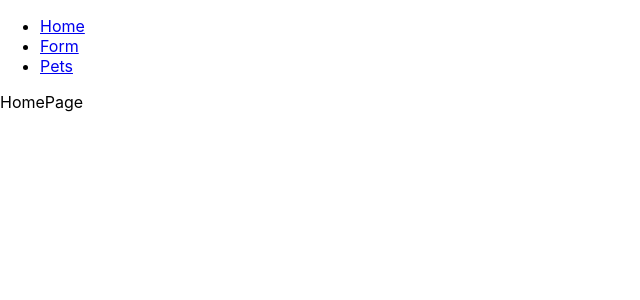
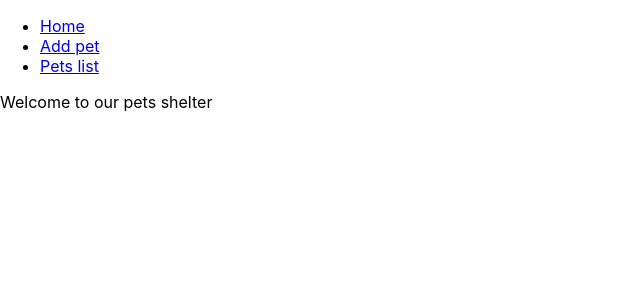
Before and after one commit to DovydasNor/Pet-Shelter-FRONT_END, a React (Create React App) app: page / in a window 1280 px wide. Shown: the top 300 px of the page, without its empty margins (0-640 px from the left). Built offline with nearby package versions, Linux system fonts and the light colour scheme.

Commit message:
navigation added

```diff
--- a/src/components/header/PageHeader.js
+++ b/src/components/header/PageHeader.js
@@ -1,16 +1,17 @@
+import { NavLink } from "react-router-dom";
+
 const PageHeader = () => {
   return (
     <>
       <nav>
         <ul>
-          <li><a href="/">Home</a></li>
-          <li><a href="/form">Form</a></li>
-          <li><a href="/pets">Pets</a></li>
+          <li><NavLink to='/'>Home</NavLink></li>
+          <li><NavLink to='/form'>Add pet</NavLink></li>
+          <li><NavLink to='/pets'>Pets list</NavLink></li>
         </ul>
       </nav>
     </>
-
-  )
+  );
 }
 
-export default PageHeader
+export default PageHeader;
--- a/src/pages/HomePage.js
+++ b/src/pages/HomePage.js
@@ -1,6 +1,6 @@
 const HomePage = () => {
   return (
-    <div>HomePage</div>
+    <div>Welcome to our pets shelter</div>
   )
 }
 
```
